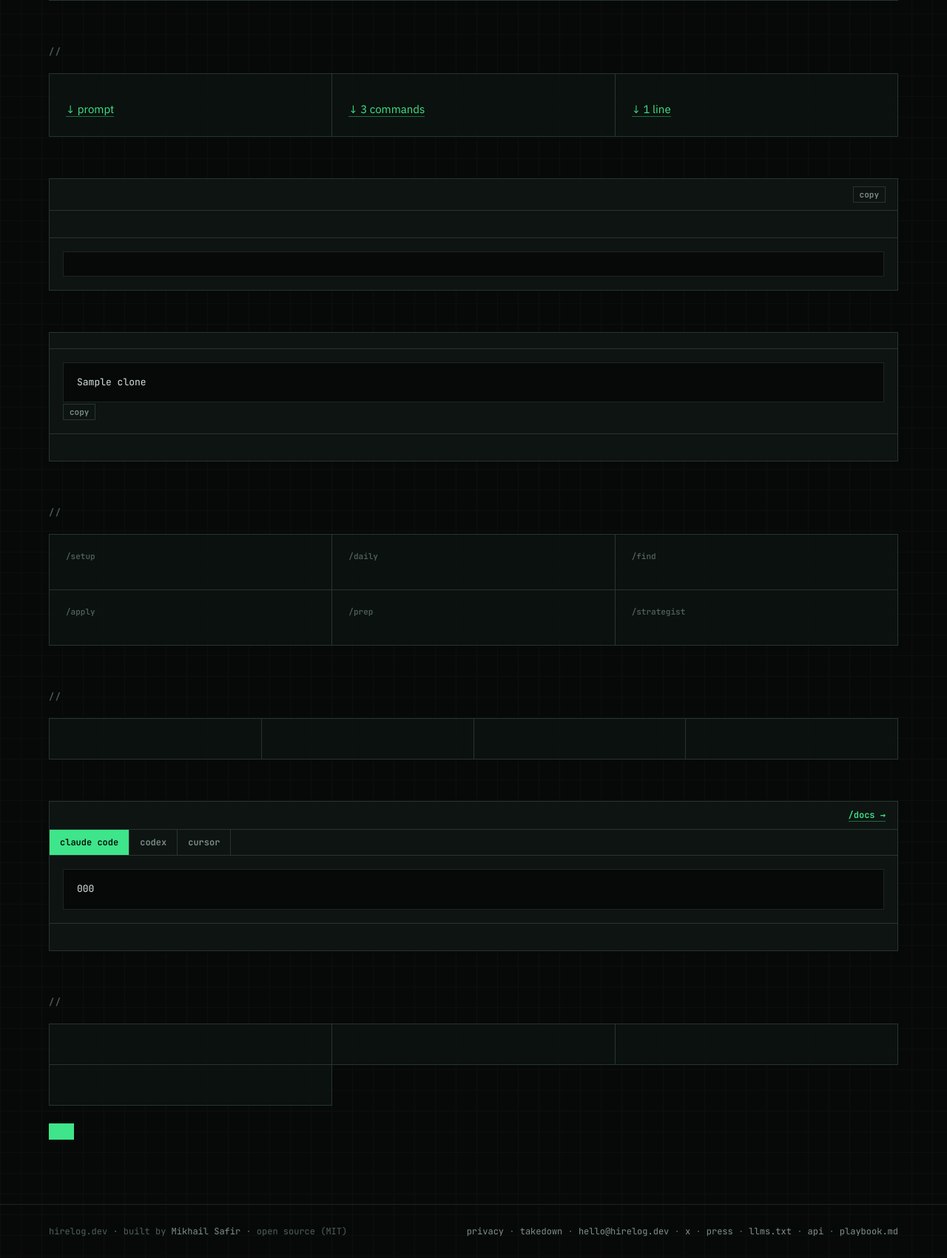
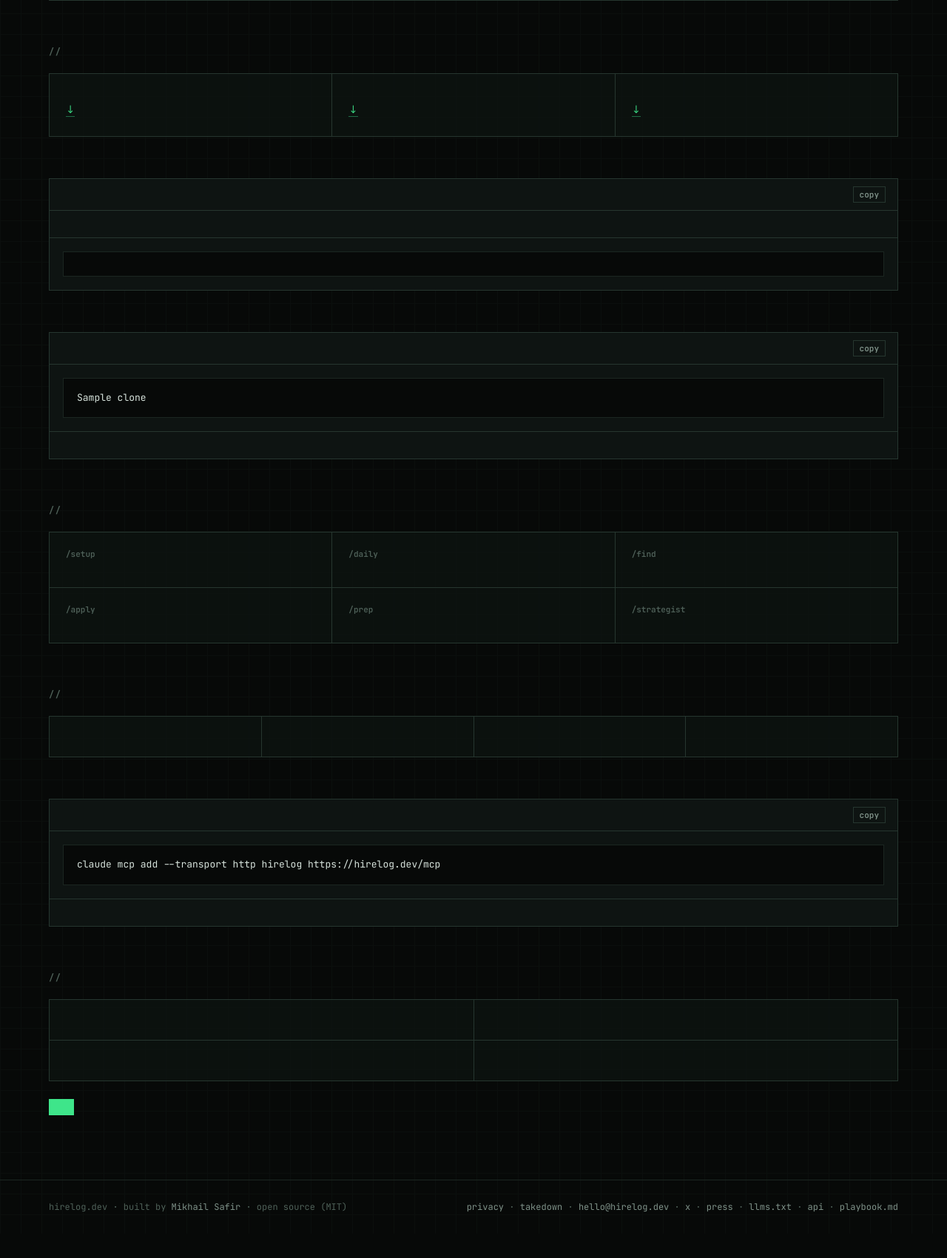
Before and after one commit to tinyprocessing/hirelog, a Python web app: template app/templates/start.html in a window 1280 px wide. Shown: the part 458-2159 px from the top of the page at 74% size. After the commit the page ends 2097 px from the top, so only its background shows below. Run offline with Jinja, Linux system fonts and the light colour scheme; the template is opened without the code that fills it: most values are stand-ins (such as "Sample title", 1, 10 or a date in 2020).

Commit message:
Polish /start: read-only connect line, localized anchors, 2x2 FAQ

```diff
--- a/app/templates/start.html
+++ b/app/templates/start.html
@@ -35,9 +35,9 @@
 <section>
   <div class="section-head"><div><span class="eyebrow">{{ L.l_eyebrow }}</span><h2>{{ L.l_h2 }}</h2></div></div>
   <div class="grid g3">
-    <div><span class="idx">{{ L.l1i }}</span><h3>{{ L.l1h }}</h3><p>{{ L.l1p }}</p><p><a href="#prompt">↓ prompt</a></p></div>
-    <div><span class="idx">{{ L.l2i }}</span><h3>{{ L.l2h }}</h3><p>{{ L.l2p }}</p><p><a href="#agent">↓ 3 commands</a></p></div>
-    <div><span class="idx">{{ L.l3i }}</span><h3>{{ L.l3h }}</h3><p>{{ L.l3p }}</p><p><a href="#hirelog">↓ 1 line</a></p></div>
+    <div><span class="idx">{{ L.l1i }}</span><h3>{{ L.l1h }}</h3><p>{{ L.l1p }}</p><p><a href="#prompt">↓ {{ L.go1 }}</a></p></div>
+    <div><span class="idx">{{ L.l2i }}</span><h3>{{ L.l2h }}</h3><p>{{ L.l2p }}</p><p><a href="#agent">↓ {{ L.go2 }}</a></p></div>
+    <div><span class="idx">{{ L.l3i }}</span><h3>{{ L.l3h }}</h3><p>{{ L.l3p }}</p><p><a href="#hirelog">↓ {{ L.go3 }}</a></p></div>
   </div>
 </section>
 
@@ -48,8 +48,8 @@
 </section>
 
 <section class="panel" id="agent">
-  <header><span>{{ L.a_h }}</span><a href="{{ repo }}">{{ L.a_repo }}</a></header>
-  <div class="body"><pre class="code" id="a-clone">{{ clone }}</pre><button class="copy" data-copy="a-clone">copy</button></div>
+  <header><span>{{ L.a_h }}</span><span><a href="{{ repo }}">{{ L.a_repo }}</a> <button class="copy" data-copy="a-clone">copy</button></span></header>
+  <div class="body"><pre class="code" id="a-clone">{{ clone }}</pre></div>
   <div class="body muted" style="border-top:1px solid var(--line-2)">{{ L.a_note|safe }}</div>
 </section>
 
@@ -72,20 +72,15 @@
   </div>
 </section>
 
-<section class="panel" id="hirelog" data-tabs>
-  <header><span>{{ L.h_h }}</span><a href="/docs">/docs →</a></header>
-  <div class="tabs" role="tablist">
-    <button data-tab="cc" aria-selected="true">claude code</button><button data-tab="cx" aria-selected="false">codex</button><button data-tab="cu" aria-selected="false">cursor</button>
-  </div>
-  <div class="body" data-pane="cc"><pre class="code" id="i-cc">{{ install.claude_code }}</pre></div>
-  <div class="body" data-pane="cx" hidden><pre class="code" id="i-cx">{{ install.codex }}</pre></div>
-  <div class="body" data-pane="cu" hidden><pre class="code" id="i-cu">{{ install.cursor }}</pre></div>
+<section class="panel" id="hirelog">
+  <header><span>{{ L.h_h }}</span><button class="copy" data-copy="h-cmd">copy</button></header>
+  <div class="body"><pre class="code" id="h-cmd">claude mcp add --transport http hirelog https://hirelog.dev/mcp</pre></div>
   <div class="body muted" style="border-top:1px solid var(--line-2)">{{ L.h_note|safe }}</div>
 </section>
 
 <section>
   <div class="section-head"><div><span class="eyebrow">{{ L.f_eyebrow }}</span><h2>{{ L.f_h2 }}</h2></div></div>
-  <div class="grid" style="grid-template-columns:repeat(auto-fit,minmax(min(100%,300px),1fr))">
+  <div class="grid" style="grid-template-columns:repeat(auto-fit,minmax(min(100%,440px),1fr))">
     {% for i in [1,2,3,4] %}<div><h3>{{ L['q' ~ i] }}</h3><p>{{ L['a' ~ i] }}</p></div>{% endfor %}
   </div>
   <div class="row" style="margin-top:24px"><a class="btn go" href="{{ repo }}">{{ L.cta }}</a></div>
```
Also changed, not shown: app/start_i18n.py (+6 -3 lines).
